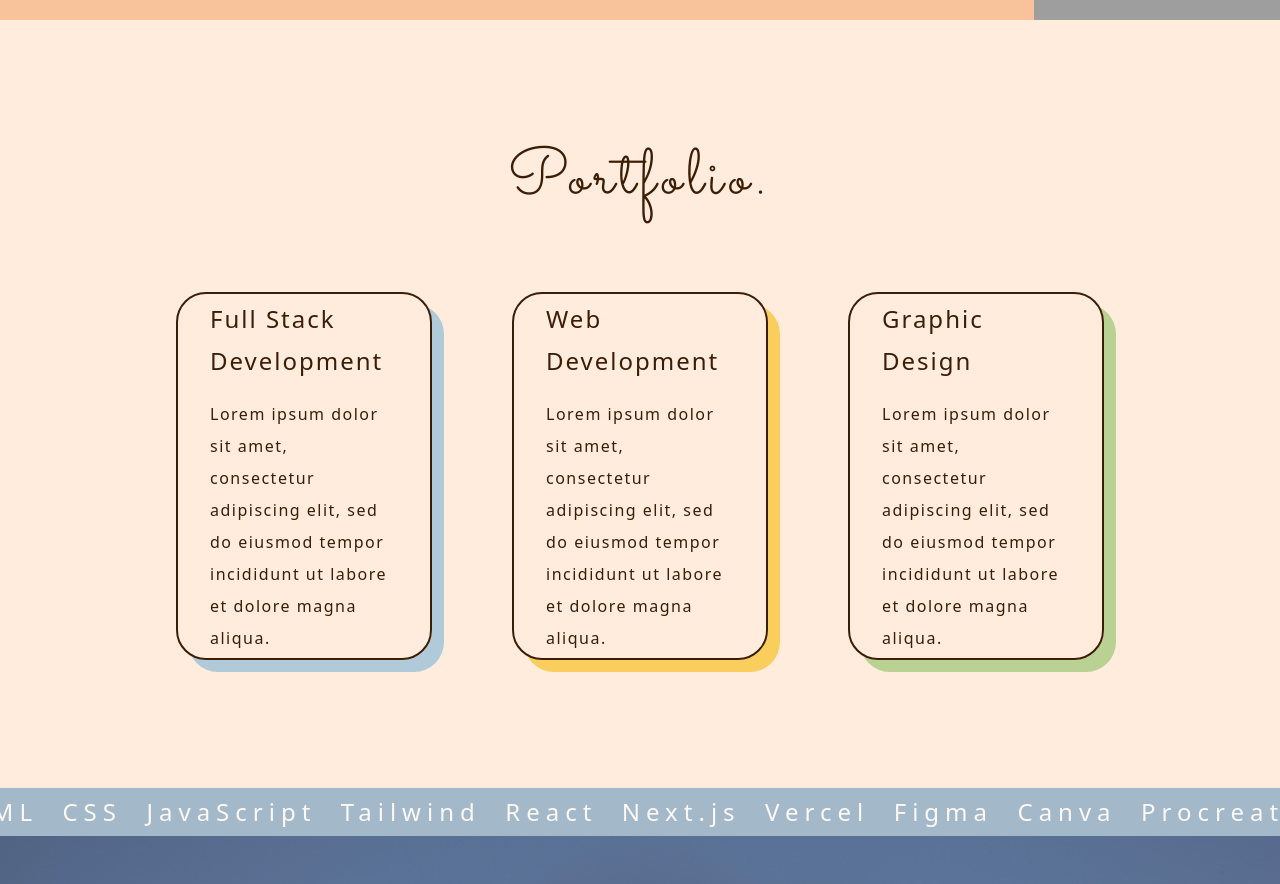
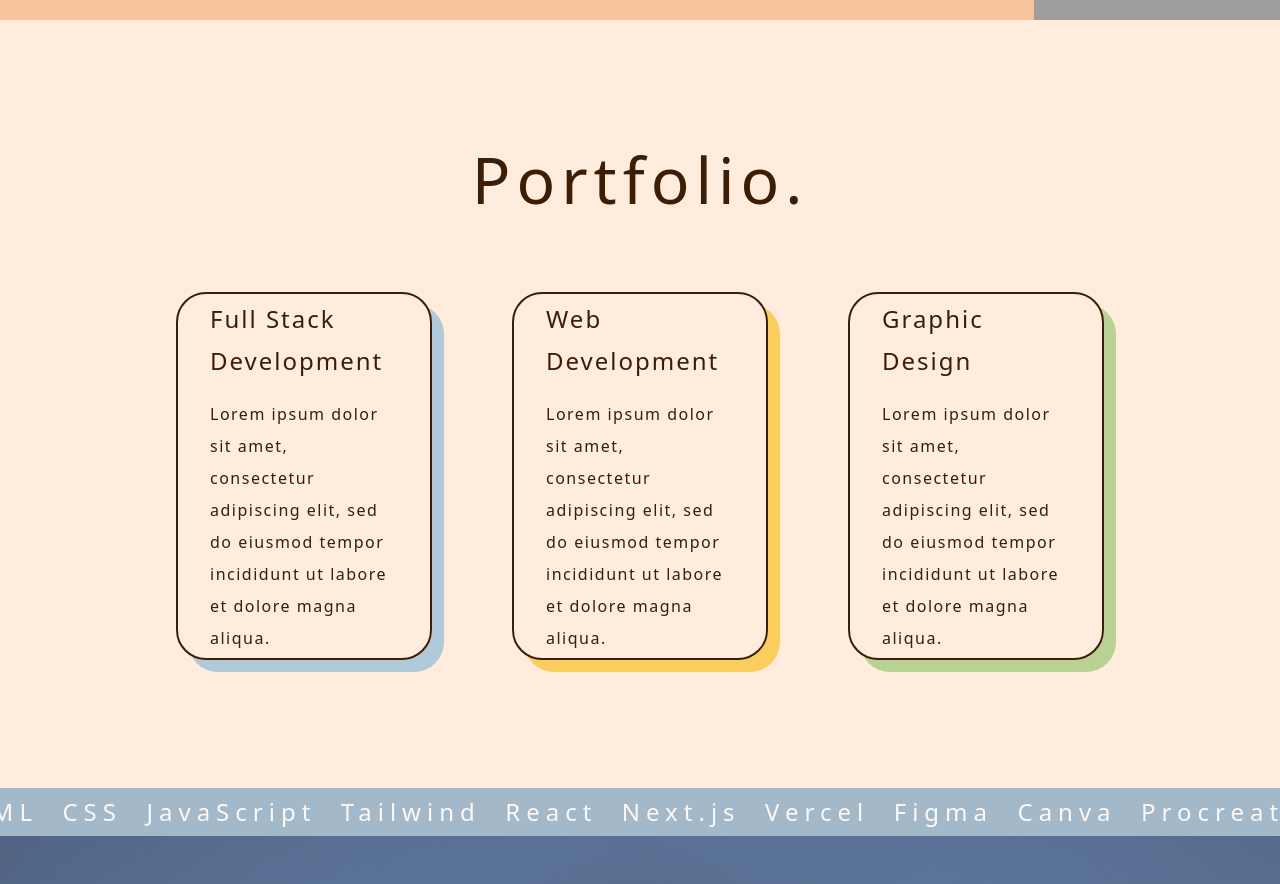
Before and after one commit to juliaszbrt/Portfolio, a Next.js app: page / in a window 1280 px wide. Shown: the part 1340-2224 px from the top of the page. Built offline with nearby package versions, Linux system fonts and the light colour scheme; grey boxes are pictures that could not be loaded.

Commit message:
Remove Sacramento

```diff
--- a/src/app/Portfolio.jsx
+++ b/src/app/Portfolio.jsx
@@ -1,15 +1,15 @@
-import { Sacramento } from '@next/font/google';
+// import { Sacramento } from '@next/font/google';
 
-const sacramento = Sacramento({
-    subsets:['latin'],
-    weight: ['400']
-})
+// const sacramento = Sacramento({
+//     subsets:['latin'],
+//     weight: '400',
+// })
 
 const Portfolio = () => {
   return (
     <div className="h-auto bg-[#FFECDD]">
         <div className="flex flex-col justify-center items-center gap-[2rem] pt-[4rem] lg:pt-[7rem] lg:gap-[4rem]">
-            <div className={sacramento.className}>
+            <div >
                 <h1 className="text-[3rem] tracking-[6px] text-[#3C1D06] lg:text-[4rem]">Portfolio.</h1>
             </div>
             <div className="flex flex-col gap-[3rem] mb-[4rem] lg:mb-[8rem] lg:flex-row lg:gap-[5rem]">
```
